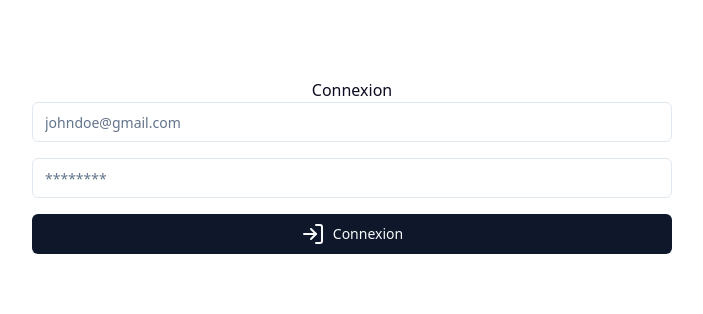
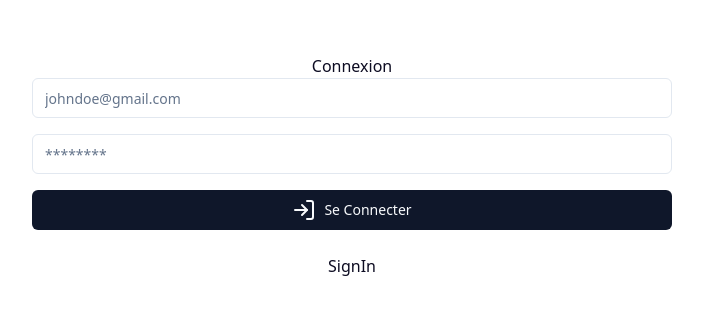
Before and after one commit to mouhamedhanne/Dock-AI, a Next.js app: page /auth in a window 1280 px wide. Shown: the part 234-548 px from the top of the page, without its empty margins (288-991 px from the left). Built offline with nearby package versions, Linux system fonts and the light colour scheme.

Commit message:
Update signIn

```diff
--- a/app/(auth)/auth/page.tsx
+++ b/app/(auth)/auth/page.tsx
@@ -2,27 +2,45 @@
 
 import { Button } from "@/components/ui/button";
 import { Input } from "@/components/ui/input";
-import { signInWithPassword } from "@/lib/auth/actions";
+import { signInWithPassword, signUpWithPassword } from "@/lib/auth/actions";
 import { Loader, LogIn } from "lucide-react";
+import Link from "next/link";
+import { useSearchParams } from "next/navigation";
 import { useState, useTransition } from "react";
 
 export default function loginPage() {
   const [isPending, startTransition] = useTransition();
   const [error, setError] = useState<string | null>(null);
 
+  const query = useSearchParams().get("query");
+
+  const signIn = query === "signUp";
+
   const handleSignIn = (formData: FormData) => {
     startTransition(() => {
       signInWithPassword(formData).catch(() => {
-        setError("Mot de passe ou email incorrect");
+        setError("Invalid email or password");
       });
     });
   };
 
+  const handleSignUp = (formData: FormData) => {
+    startTransition(() => {
+      signUpWithPassword(formData).catch(() => {
+        setError("Une erreur a survenu, veillez reessayer");
+      });
+    });
+  };
+
+  const handleSubmit = (formData: FormData) => {
+    signIn ? handleSignIn(formData) : handleSignUp(formData);
+  };
+
   return (
     <div className="h-screen flex flex-col justify-center items-center">
-      <h2>Connexion</h2>
+      <h2>{signIn ? "Inscription" : "Connexion"}</h2>
       <fieldset className="w-full md:w-2/3 lg:w-1/2" disabled={isPending}>
-        <form action={handleSignIn} className="grid grid-cols-1 w-full gap-4">
+        <form action={handleSubmit} className="grid grid-cols-1 w-full gap-4">
           <Input
             type="email"
             name="email"
@@ -38,10 +56,16 @@ export default function loginPage() {
           {error && <p className="text-red-500">{error}</p>}
           <Button className="gap-2">
             {isPending ? <Loader className="animate-spin" /> : <LogIn />}
-            Connexion
+            {signIn ? "S'Inscrire" : "Se Connecter"}
           </Button>
         </form>
       </fieldset>
+      <Link
+        className="mt-6 hover:underline"
+        href={signIn ? "/auth?query=signUp" : "/auth?query=signIn"}
+      >
+        {signIn ? "SignUp" : "SignIn"}
+      </Link>
     </div>
   );
 }
--- a/lib/auth/actions.ts
+++ b/lib/auth/actions.ts
@@ -16,6 +16,19 @@ export const signInWithPassword = async (data: FormData) => {
   redirect("/");
 };
 
+export const signUpWithPassword = async (data: FormData) => {
+  const supabase = await createActionServer();
+  const { error } = await supabase.auth.signUp({
+    email: data.get("email") as string,
+    password: data.get("password") as string,
+  });
+
+  if (error) {
+    throw error;
+  }
+  redirect("/");
+};
+
 export const signOut = async () => {
   const supabase = await createActionServer();
   await supabase.auth.signOut();
```
